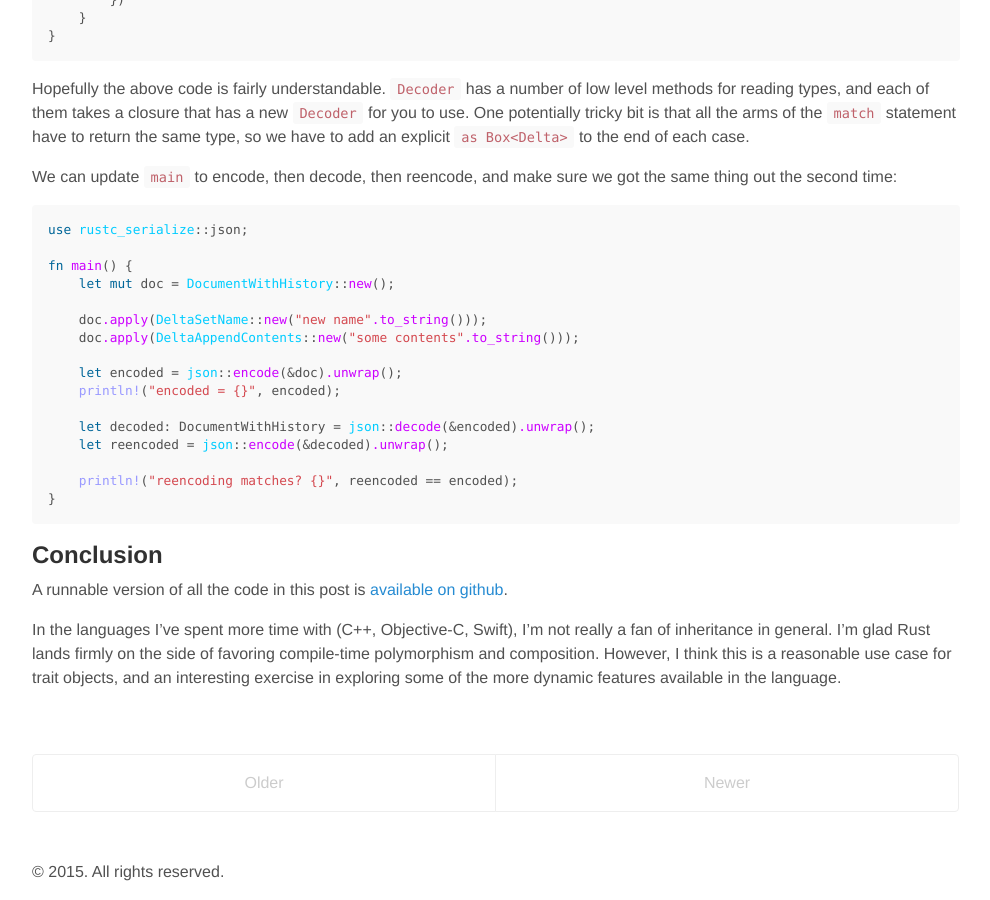
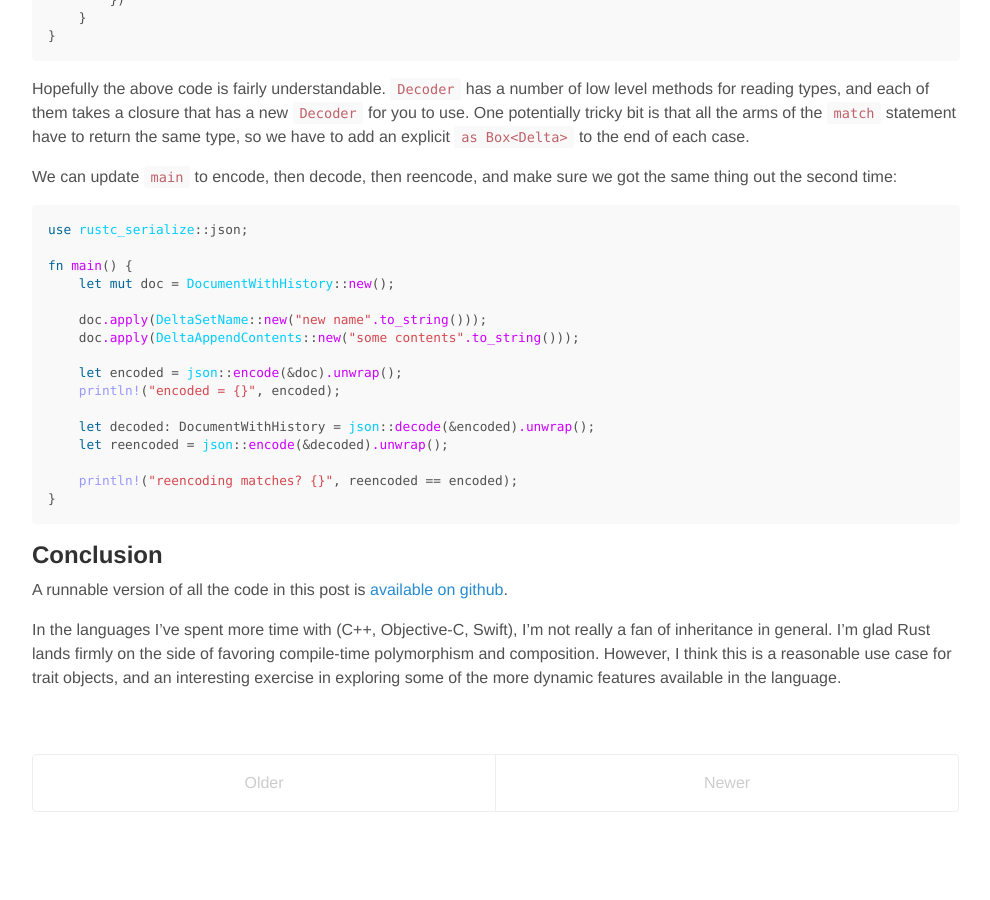
Before and after one commit to jgallagher/jgallagher.github.io, a Jekyll site: the page built from index.html, in a window 1280 px wide and 900 px high, scrolled down 6380 px. Shown: the whole window, without its empty margins (144-1134 px from the left). Built offline with Jekyll 4.4.1, drawn with Linux system fonts in a browser that asks for light colours; Markdown is read by kramdown in place of the engine named in the settings; the list of posts is cut into pages by our own code; after the commit the page ends 7240 px from its top, so only the background shows below that.

```diff
--- a/_layouts/default.html
+++ b/_layouts/default.html
@@ -15,11 +15,6 @@
 
       {{ content }}
 
-      <div class="footer">
-        <p>
-          &copy; {{ site.time | date: '%Y' }}. All rights reserved.
-        </p>
-      </div>
     </div>
 
   </body>
```
